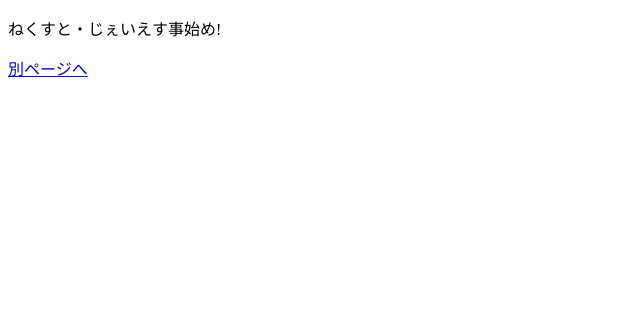
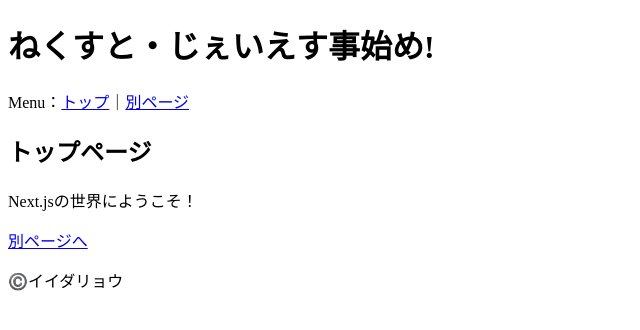
Before and after one commit to ryo-i/next-test, a Next.js app: page / in a window 1280 px wide. Shown: the top 330 px of the page, without its empty margins (0-640 px from the left). Built offline with nearby package versions, Linux system fonts and the light colour scheme.

Commit message:
ヘッダー、フッター追加

```diff
--- /dev/null
+++ b/components/Footer.jsx
@@ -0,0 +1,7 @@
+function Footer() {
+    return <footer>
+            <p>©️イイダリョウ</p>
+      </footer>;
+  }
+
+  export default Footer;
--- /dev/null
+++ b/components/Header.jsx
@@ -0,0 +1,13 @@
+import Link from 'next/link';
+
+function Header() {
+    return <header>
+            <h1>ねくすと・じぇいえす事始め!</h1>
+            <p>Menu：
+                <Link href="/"><a>トップ</a></Link>｜
+                <Link href="/other"><a>別ページ</a></Link>
+            </p>
+      </header>;
+  }
+
+  export default Header;
--- a/pages/index.js
+++ b/pages/index.js
@@ -1,12 +1,17 @@
 import Link from 'next/link';
+import Header from '../components/Header';
+import Footer from '../components/Footer';
 
 function HomePage() {
     return <div>
-            <p>ねくすと・じぇいえす事始め!</p>
-            <Link href="/other">
-                <a>別ページへ</a>
-            </Link>
-      </div>;
+            <Header />
+            <section>
+                <h2>トップページ</h2>
+                <p>Next.jsの世界にようこそ！</p>
+                <Link href="/other"><a>別ページへ</a></Link>
+            </section>
+            <Footer />
+        </div>;
   }
 
   export default HomePage;
```
Also changed, not shown: pages/other.js (+9 -4 lines).
